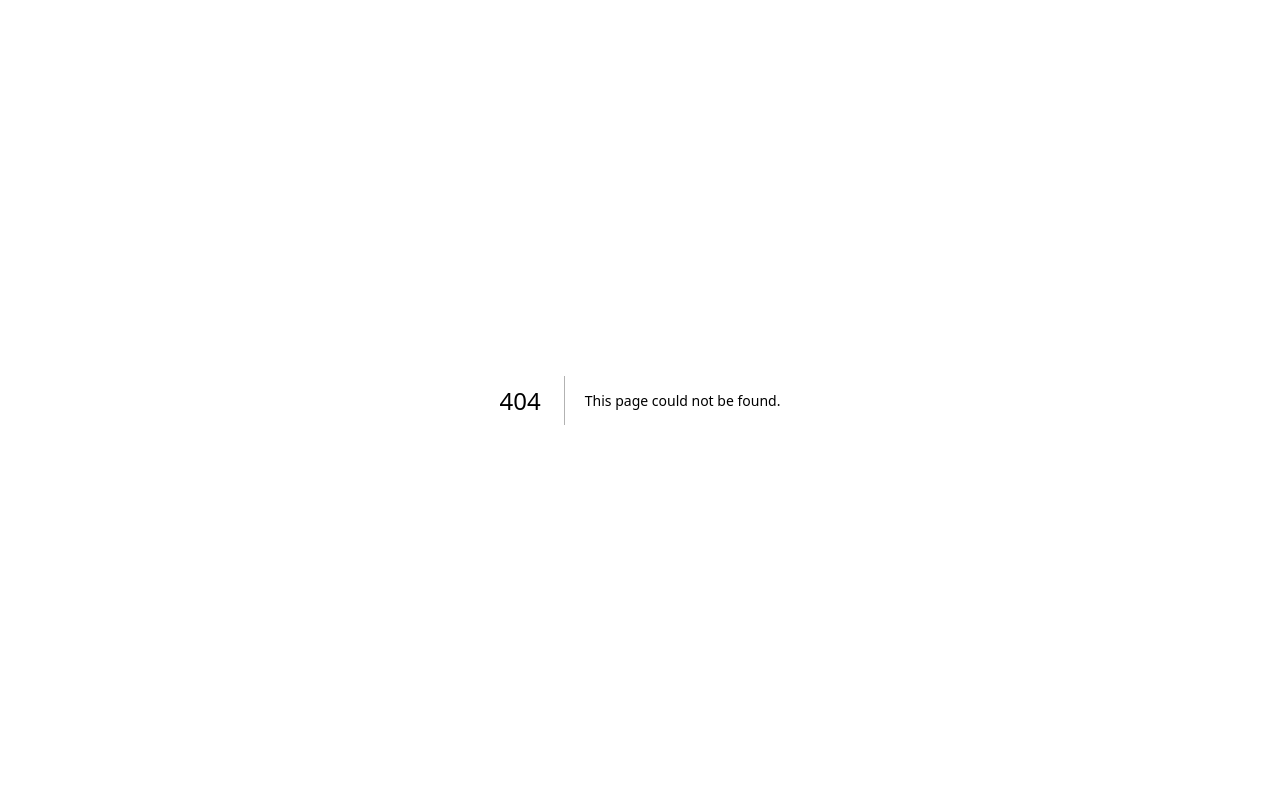
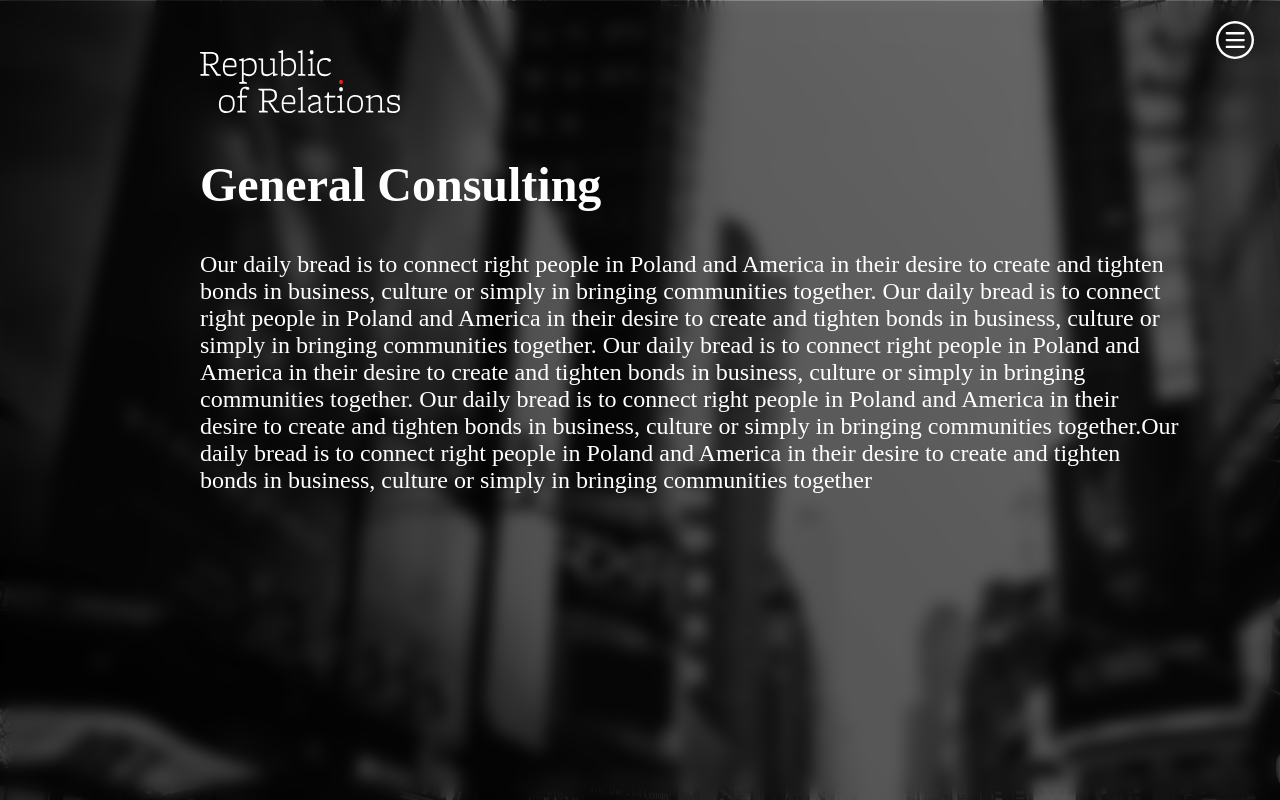
Before and after one commit to martastarnawska/landing-page, a Next.js app: page /GeneralConsulting in a window 1280 px wide. Before the commit this address had no page. Built offline with nearby package versions, Linux system fonts and the light colour scheme; a web font is replaced by a local one.

Commit message:
first subpage example

```diff
--- /dev/null
+++ b/src/pages/GeneralConsulting.js
@@ -0,0 +1,12 @@
+import Subpage from "@/components/Subpage";
+
+const title = "General Consulting";
+const textContent = "Our daily bread is to connect right people in Poland and America in their desire to create and tighten bonds in business, culture or simply in bringing communities together. Our daily bread is to connect right people in Poland and America in their desire to create and tighten bonds in business, culture or simply in bringing communities together. Our daily bread is to connect right people in Poland and America in their desire to create and tighten bonds in business, culture or simply in bringing communities together. Our daily bread is to connect right people in Poland and America in their desire to create and tighten bonds in business, culture or simply in bringing communities together.Our daily bread is to connect right people in Poland and America in their desire to create and tighten bonds in business, culture or simply in bringing communities together";
+
+const GeneralConsulting = () => (
+  <Subpage title={title}>
+    <p>{textContent}</p>
+  </Subpage>
+);
+
+export default GeneralConsulting;
```
